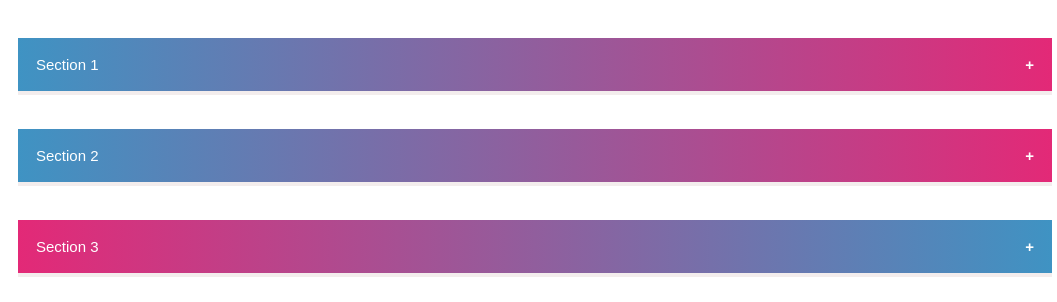
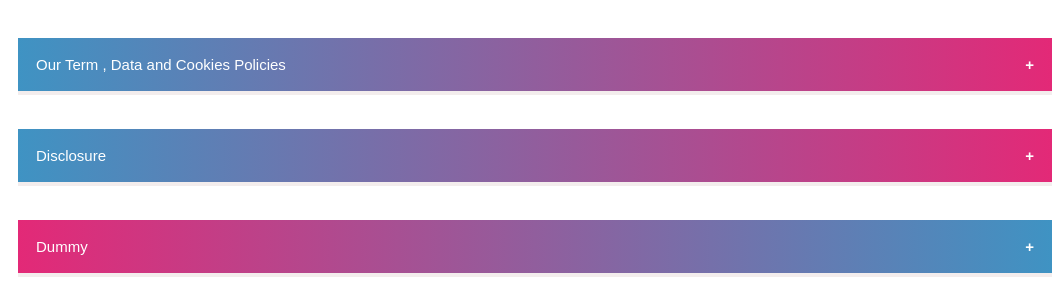
Before and after one commit to waqaramjad/PSD-to-html, a plain HTML site: page index.html in a window 1280 px wide. Shown: the top 302 px of the page, 0-1057 px from the left. Drawn offline with Linux system fonts and the light colour scheme; grey boxes are pictures that could not be loaded.

Commit message:
before adding images

```diff
--- a/index.html
+++ b/index.html
@@ -6,11 +6,9 @@
   display: grid;
   grid-template-columns: auto auto auto;
   grid-gap: 10px;
-  /* background-color: #2196F3; */
   padding: 10px;
 }
 .grid-container > div {
-  /* background-color: rgba(255, 255, 255, 0.8); */
   text-align: center;
   padding: 20px 0;
   font-size: 30px;
@@ -21,8 +19,6 @@
 }
 
 .accordion {
-    /* background-color: linear-gradient(to right, #6275b7,  #de2c7a); */
-    /* background-color: inear-gradient(to right, #6275b7,  #de2c7a);; */
     background-image: linear-gradient(90deg, #3f93c3, #e32977);
     color: white;
     cursor: pointer;
@@ -35,8 +31,6 @@
     transition: 0.4s;
 }
 .accordion1 {
-    /* background-color: linear-gradient(to right, #6275b7,  #de2c7a); */
-    /* background-color: inear-gradient(to right, #6275b7,  #de2c7a);; */
     background-image: linear-gradient(-90deg, #3f93c3, #e32977);
     color: white;
     cursor: pointer;
@@ -66,7 +60,6 @@
 }
 
 .panel {
-    /* padding: 0 18px; */
     background-color: white;
     max-height: 0;
     overflow: hidden;
@@ -80,17 +73,17 @@
 
 <div class="grid-container">
   <div class="item1">
-    <button class="accordion">Section 1</button>
+    <button class="accordion">Our Term , Data and Cookies Policies</button>
     <div class="panel">
       <p >Lorem Ut enim ad minim veniam, quis nostrud exercitat quis nostrud exercitat quis nostrud exercitation ullamco laboris nisi ut aliquip ex ea commodo consequat.</p>
     </div>
     <br>
-    <button class="accordion">Section 2</button>
+    <button class="accordion">Disclosure</button>
     <div class="panel">
       <p >Lorem Ut enim ad minim veniam, quis nostrud exercitat quis nostrud exercitat quis nostrud exercitation ullamco laboris nisi ut aliquip ex ea commodo consequat.</p>
     </div>
     <br>
-    <button style="background-image: linear-gradient(-90deg, #3f93c3, #e32977);" class="accordion">Section 3</button>
+    <button style="background-image: linear-gradient(-90deg, #3f93c3, #e32977);" class="accordion">Dummy </button>
     <div class="panel">
       <p >Lorem Ut enim ad minim veniam, quis nostrud exercitat quis nostrud exercitat quis nostrud exercitation ullamco laboris nisi ut aliquip ex ea commodo consequat.</p>
     </div>
@@ -106,15 +99,7 @@
 
 </div>
 
-  <!-- <div class="item4"><img src="https://assets3.thrillist.com/v1/image/2696152/size/tmg-article_tall;jpeg_quality=20.jpg " height="200px" width="200px" alt="Girl in a jacket"></div> -->
-  <!-- <div  class="item1"><button class="accordion">Section 3</button>
-    <div class="panel">
-      <p >Lorem Ut enim ad minim veniam, quis nostrud exercitat quis nostrud exercitat quis nostrud exercitation ullamco laboris nisi ut aliquip ex ea commodo consequat.</p>
-    </div></div>
-  <div class="item4"><img src="https://www.iu.edu/~images/dams/476982_actual.jpg " height="200px" width="200px" alt="Girl in a jacket"></div> -->
-
 </div>
-<!-- https://encrypted-tbn0.gstatic.com/images?q=tbn:ANd9GcTYZ10ymJ6vQtsmTKU5lqJZdHOKjmfXZ6uqNqzRLGr71uhHZhQUpQ -->
 
 </body>
 <script>
```
